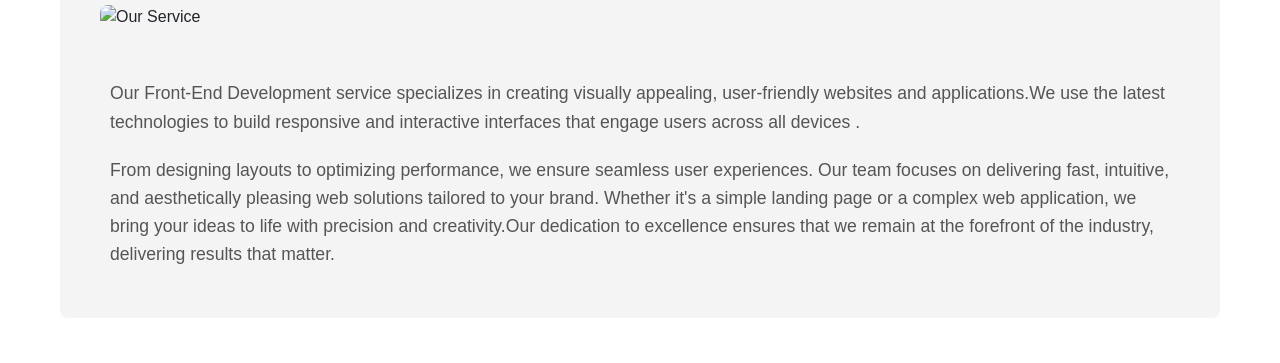
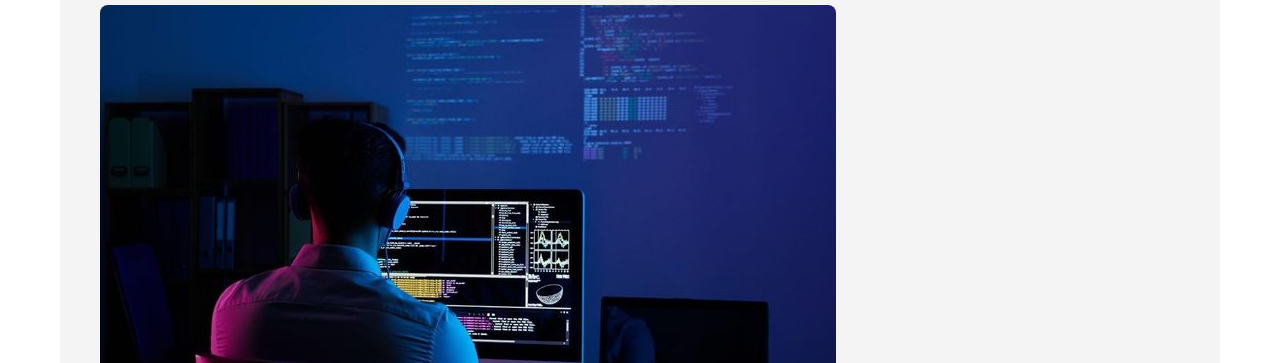
Before and after one commit to DK46032004/PROJECT-WEB1, a plain HTML site: page frontend.html in a window 1280 px wide. Shown: the part 305-668 px from the top of the page. Drawn offline with nearby package versions, Linux system fonts and the light colour scheme.

Commit message:
Update frontend.html

```diff
--- a/frontend.html
+++ b/frontend.html
@@ -28,7 +28,7 @@
     <div class="container">
         <section class="about-service">
             <h2>What We Do</h2>
-            <img src="images/img2.jpg" alt="Our Service">
+            <img src="img2.jpg" alt="Our Service">
             <div class="description">
                 <p>Our Front-End Development service specializes in creating visually appealing, user-friendly websites and applications.We use the latest technologies to build responsive and interactive interfaces that engage users across all devices .</p>
 
```
